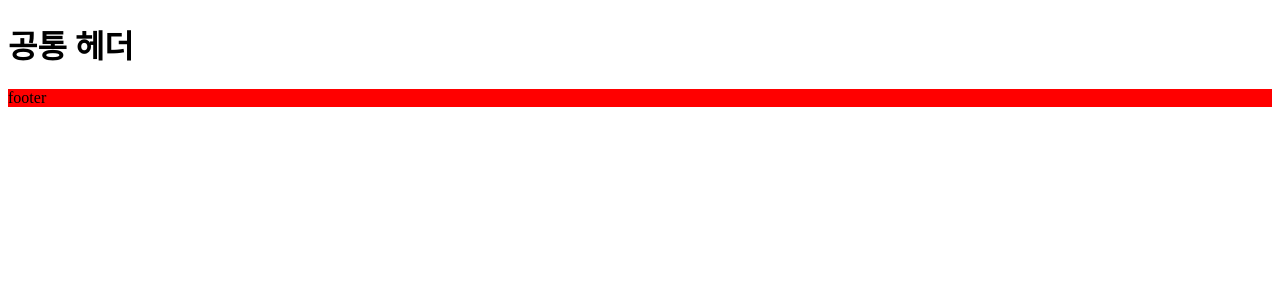
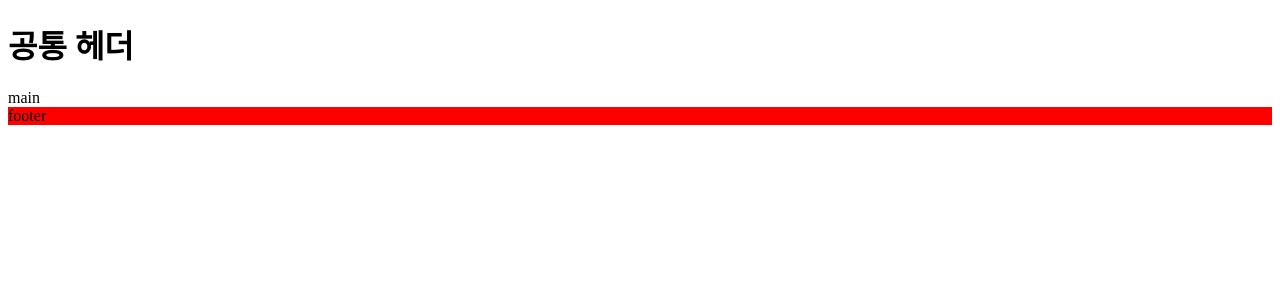
Before and after one commit to 28th-Appjam/Front, a React (Vite) app: page / in a window 1280 px wide. Shown: the top 300 px of the page. Built offline with nearby package versions, Linux system fonts and the light colour scheme.

Commit message:
🐛Fix: children to Outlet

```diff
--- a/src/layout/Layout.jsx
+++ b/src/layout/Layout.jsx
@@ -1,5 +1,6 @@
 import React from "react";
 import Footer from "../components/footer";
+import { Outlet } from "react-router-dom";
 
 export default function Layout({ children }) {
   return (
@@ -7,7 +8,9 @@ export default function Layout({ children }) {
       <header>
         <h1>공통 헤더</h1>
       </header>
-      <main>{children}</main>
+      <main>
+        <Outlet />
+      </main>
       <Footer />
     </div>
   );
```
